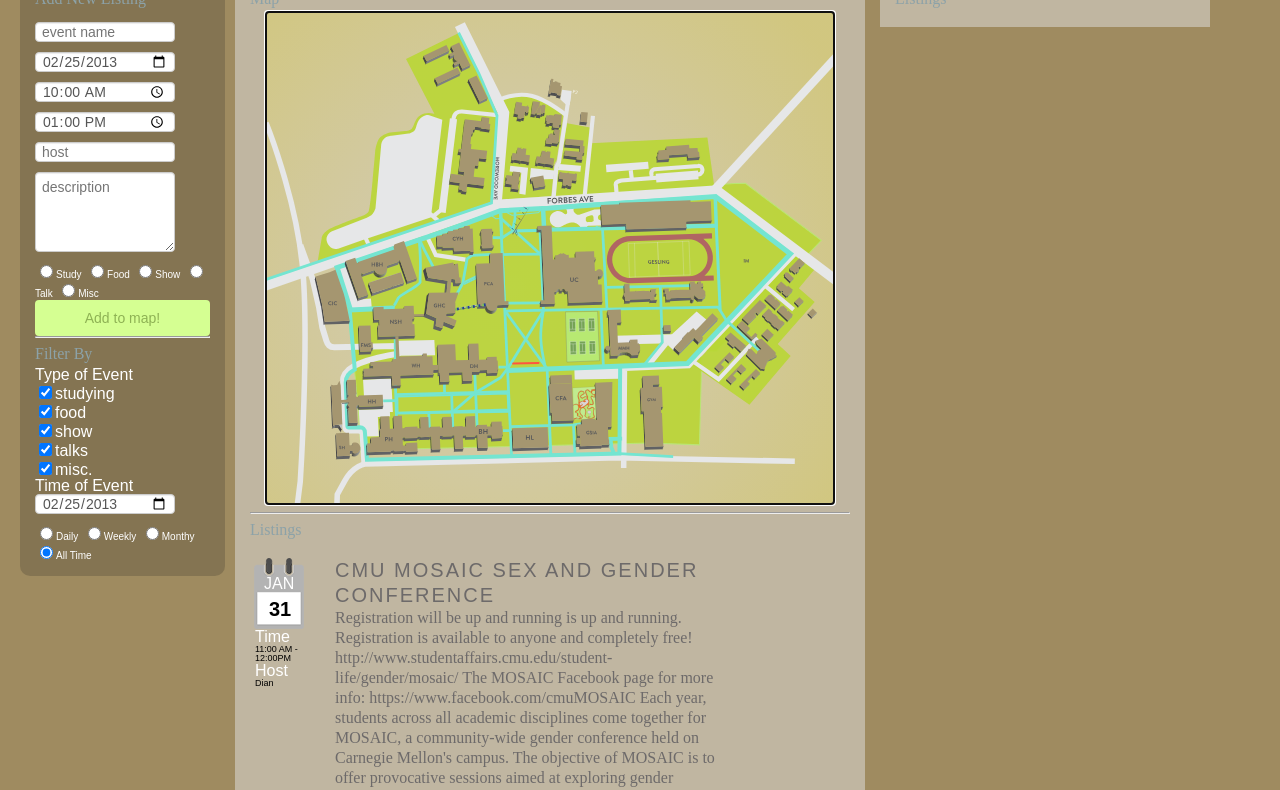
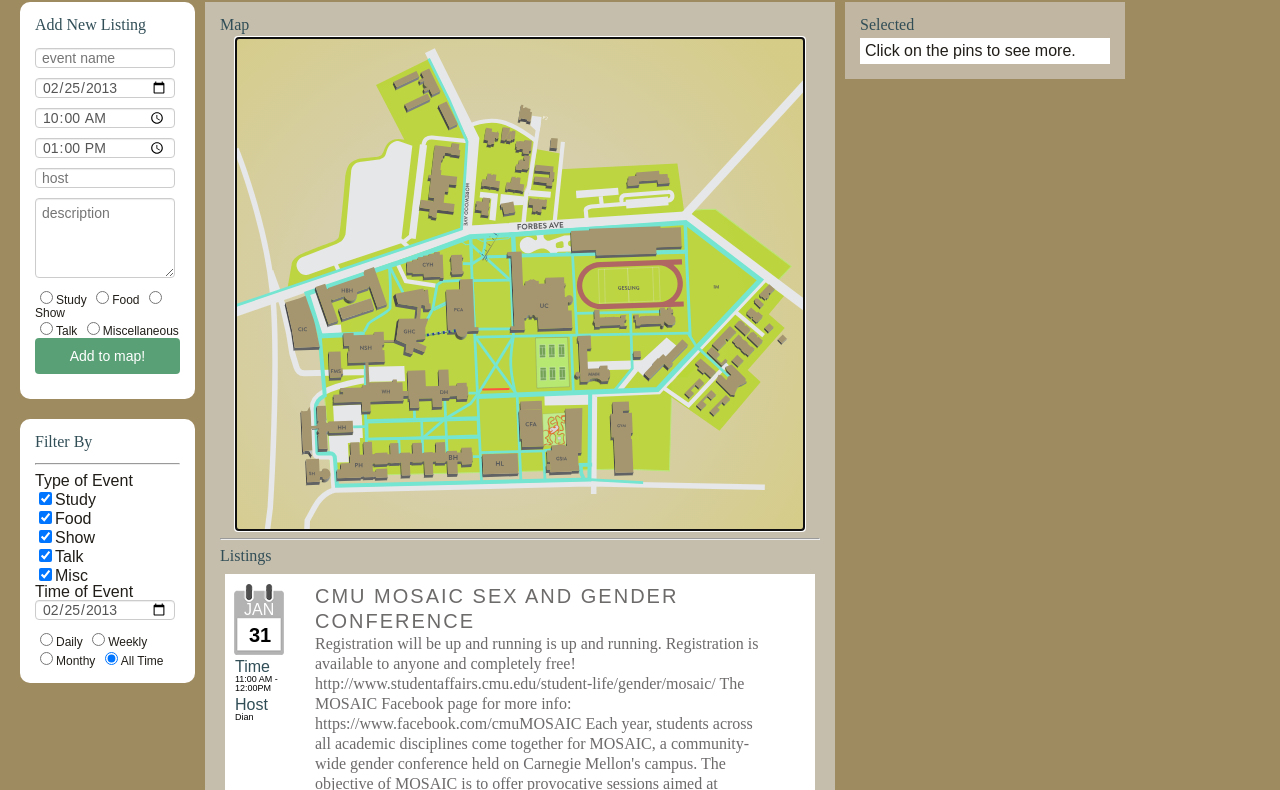
Before and after one commit to michaeledryan/15237, a plain HTML site: page pr2/static/index.html in a window 1280 px wide. Shown: the part 75-865 px from the top of the page. Drawn offline with Linux system fonts and the light colour scheme; no server answers.

Commit message:
fixed radio buttons, spacing between li, and right side spacing

```diff
--- a/pr2/static/index.html
+++ b/pr2/static/index.html
@@ -15,6 +15,7 @@
 
 	<div id="wrapper">
 		<div class="col1">
+			<div class="roundedBox">
 				<h2>Add New Listing</h2>
 
 				<form id="event-listing" action="javascript:prepareToAdd()">
@@ -42,40 +43,39 @@
 					<div class="row">
 						<input type="radio" name="type" value="0"><span class="radio">Study</span>
 						<input type="radio" name="type" value="1"><span class="radio">Food</span>
-					<input type="radio" name="type" value="2"><span class="radio">Show</span>
+						<input type="radio" name="type" value="2"><span class="radio">Show</span><br />
 						<input type="radio" name="type" value="3"><span class="radio">Talk</span>
-					<input type="radio" name="type" value="4"><span class="radio">Misc</span>
+						<input type="radio" name="type" value="4"><span class="radio">Miscellaneous</span>
 					</div>
 
 
-				<div class="row right">
+					<div class="row">
 						<input id="submitButton" name="Submit" type="submit" value="Add to map!"/>
 					</div>
 
 				</form>
+			</div>
+			<div class="roundedBox">
+				<h2>Filter By</h2>
 				<hr>
-			<h2>Filter By</h2>
 				<h3>Type of Event</h3>
-			<input type="checkbox" name="eventType" checked="true" value="STUDY">studying<br/>
-			<input type="checkbox" name="eventType" checked="true" value="FOOD">food<br/>
-			<input type="checkbox" name="eventType" checked="true" value="SHOW">show<br/>
-			<input type="checkbox" name="eventType" checked="true" value="TALK">talks<br />
-			<input type="checkbox" name="eventType" checked="true" value="MISC">misc.<br/>
+				<input type="checkbox" name="eventType" checked="true" value="STUDY">Study<br/>
+				<input type="checkbox" name="eventType" checked="true" value="FOOD">Food<br/>
+				<input type="checkbox" name="eventType" checked="true" value="SHOW">Show<br/>
+				<input type="checkbox" name="eventType" checked="true" value="TALK">Talk<br />
+				<input type="checkbox" name="eventType" checked="true" value="MISC">Misc<br/>
 				<h3>Time of Event</h3>
 
-			<div>
 				<input id="filterDate" class="rounded" name="time" type="date"/>
-			</div>
 
 				<div class="row">
 					<input type="radio" name="filterTime" value="0"><span class="radio">Daily</span>
-					<input type="radio" name="filterTime" value="1"><span class="radio">Weekly</span>
+					<input type="radio" name="filterTime" value="1"><span class="radio">Weekly</span><br />
 					<input type="radio" name="filterTime" value="2"><span class="radio">Monthy</span>
 					<input type="radio" name="filterTime" value="3" checked="checked"><span class="radio">All Time</span>
 				</div>
 
-			<!--input type="date"  min="0" max="100" /-->
-
+			</div>
 		</div>
 
 		<div class="col2">
@@ -119,9 +119,10 @@ This year's MOSAIC theme "The Naked Truth" enables us to take a revealing look a
 		</div>
 
 		<div class="col3">
-<h2>Listings</h2>
+			<h2>Selected</h2>
 
 			<ul class="sideListings">
+				<li>Click on the pins to see more.</li>
 			<ul>
 
 
--- a/pr2/static/main.js
+++ b/pr2/static/main.js
@@ -144,7 +144,9 @@ function populateList(item, container) {
   var day = startDate.toDateString().slice(0, 3);
   var date = startDate.getDate();
   var year = startDate.getYear();
+
   var li = $("<li>");
+  var block = $("<div>").addClass("block");
   var leftCol = $("<div>").addClass('left');
   var rightCol = $("<div>").addClass('right');
   var calendar = $('<div>').addClass('calendar');
@@ -168,10 +170,37 @@ function populateList(item, container) {
   time.addClass('caption');
   host.addClass('caption');
   leftCol.append(calendar,labelTime,time,labelHost,host);
+  rightCol.append(name,desc);
+  block.append(leftCol,rightCol);
+  li.append(block);
+  container.append(li);
 
-  rightCol.append(name,desc);
-  li.append(leftCol,rightCol);
+}
+
+function populateSideList(item,container){
+
+var startDate = new Date(item.startDate);
+  var month = startDate.toDateString().slice(4, 7);
+  var day = startDate.toDateString().slice(0, 3);
+  var date = startDate.getDate();
+  var year = startDate.getYear();
+
+  var li = $("<li>");
+  var name = $('<h3>').html(item.eventName);
+  var host = $('<p>').html("hosted by: "+item.host);
+
+  var date = $('<p>').html(month+" "+date);
+  date.addClass("captionHead")
+  var time = $('<p>').html(dateToTime(item.startDate) +
+              " - " + dateToTime(item.endDate));
+  time.addClass("caption");
+
+  var desc = $('<p>').html(item.desc);
+
+  li.append(name,host,date,time,$("<hr>"),desc);
   container.append(li);
+
+
 
 }
 
@@ -286,8 +315,9 @@ function clickListings(x, y) {
   var container = $('ul.sideListings');
   container.html("");
 
+
   for (var i in closeEvents) {
-    populateList(closeEvents[i], container);
+    populateSideList(closeEvents[i], container);
   }
   closeEvents = [];
 
--- a/pr2/static/style.css
+++ b/pr2/static/style.css
@@ -81,13 +81,14 @@ body{
 
 h1{
 	text-transform: uppercase;
+	font-size: 42px;
 	letter-spacing: .3em;
 	font-weight: 700;
 }
 
 h2{
 	font-family: 'adelle',serif;
-	color: #8ca2a8;
+	color: #314E57;
 	padding-bottom: 5px;
 }
 
@@ -109,37 +110,35 @@ h2{
 .col1{
 	float: left;
 	width: 175px;
-	padding: 15px;
-	background-color: rgba(25,25,25,0.2);
-	border-radius: 10px;
 	margin: 5px;
+	color: #211E19;
+
 }
 
 .col2{
 	float: left;
-	background-color: rgba(225,225,225,0.5);
+	background-color: rgba(225,225,225,0.6);
 	margin: 5px;
-	padding: 15px;
+	padding:  15px;
 	width: 600px;
 	/*position: relative;*/
 }
 
 .col3{
-	float: right;
+	float: left;
 	background-color: rgba(225,225,225,0.5);
 	margin: 5px;
 	padding: 15px;
-	width: 300px;
+	width: 250px;
 }
 
 #event-listing{
 	padding: 10px 0px;
 
-
 }
 
 input.rounded, textarea{
-	background-color: #ffffff;
+	background-color: rgba(255,255,255,.65);
 	border: 1px solid #ccc;
 		-webkit-box-shadow: inset 0 1px 1px rgba(0,0,0,0.075);
 		-moz-box-shadow: inset 0 1px 1px rgba(0,0,0,0.075);
@@ -160,6 +159,15 @@ input.rounded, textarea{
 		-moz-border-radius: 4px;
 	border-radius: 4px;
 	vertical-align: middle;
+}
+
+.roundedBox{
+	background-color: white;
+	padding: 15px;
+	border-radius: 10px;
+	margin-bottom: 20px;
+
+
 }
 
 textarea{
@@ -192,10 +200,10 @@ textarea{
 #submitButton{
 	font-family: 'brandon-grotesque',arial,san-serif;
 	font-size: 14px;
-	color: #8EB254;
+	color: white;
 	padding: 10px 20px;
-	width: 43.75%;
-	background-color: #D5FF92;
+	width: 100%;
+	background-color: #5AA076;
 		-moz-border-radius: 4px;
 		-webkit-border-radius: 4px;
 	border-radius: 4px;
@@ -203,15 +211,16 @@ textarea{
 }
 
 #submitButton:hover{
-	background-color: #ff6699;
+	background-color: #5a9391;
 	color: white;
 }
 
 .radio{
-	font-size: 10px;
+	font-size: 12px;
+	color: #211E19;
 }
 
-.right h3{
+.right h3, .sideListings h3{
 	font-family: 'brandon-grotesque',arial,san-serif;
 	text-transform: uppercase;
 	font-weight: 300;
@@ -219,10 +228,18 @@ textarea{
 	letter-spacing: .1em;
 	font-size: 20px;
 }
+.sideListings li{
+	background-color: white;
+	color: #211E19;
+	padding: 5px;
+}
 
-li{
-	padding: 10px 0px;
-	width: 480px;
+.listings li{
+	background-color: white;
+	display: inline-block;
+	position: relative;
+	padding: 10px 10px;
+	width: 570px;
 	margin: 5px;
  }
 
@@ -233,7 +250,7 @@ li{
 }
 .right{
 	color: #6d6a6a;
-	width: 400px;
+	width: 450px;
 	float: left;
 	font-family: 'adelle',serif;
 	line-height: 1.25;
@@ -241,8 +258,16 @@ li{
 
 }
 
+/*.block{
+	width: 500px;
+	background-color: gray;
+	padding: 30px;
+}*/
+
 .captionHead{
+	margin-top: 4px;
 	font-weight: 500;
+	color: #314E57;
 }
 .caption{
 	font-size: 9px;
```
Lines whose indentation alone changed are shown as unchanged.
